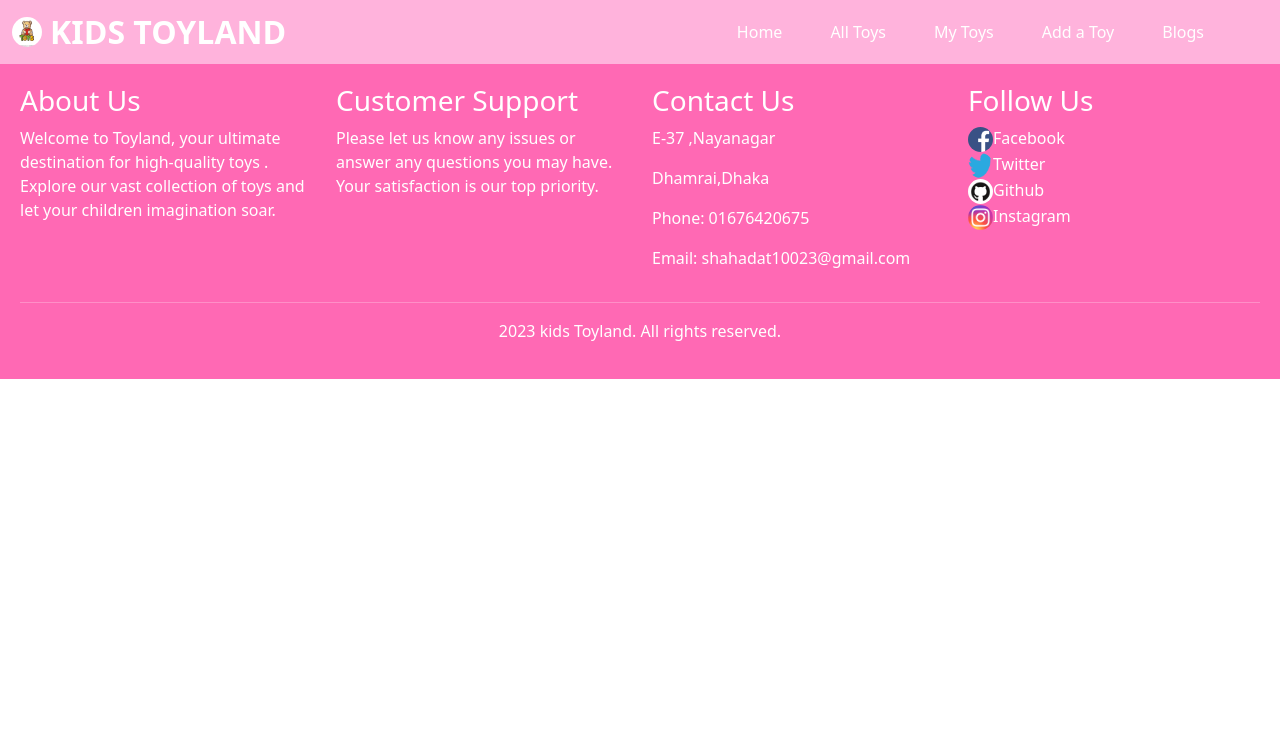
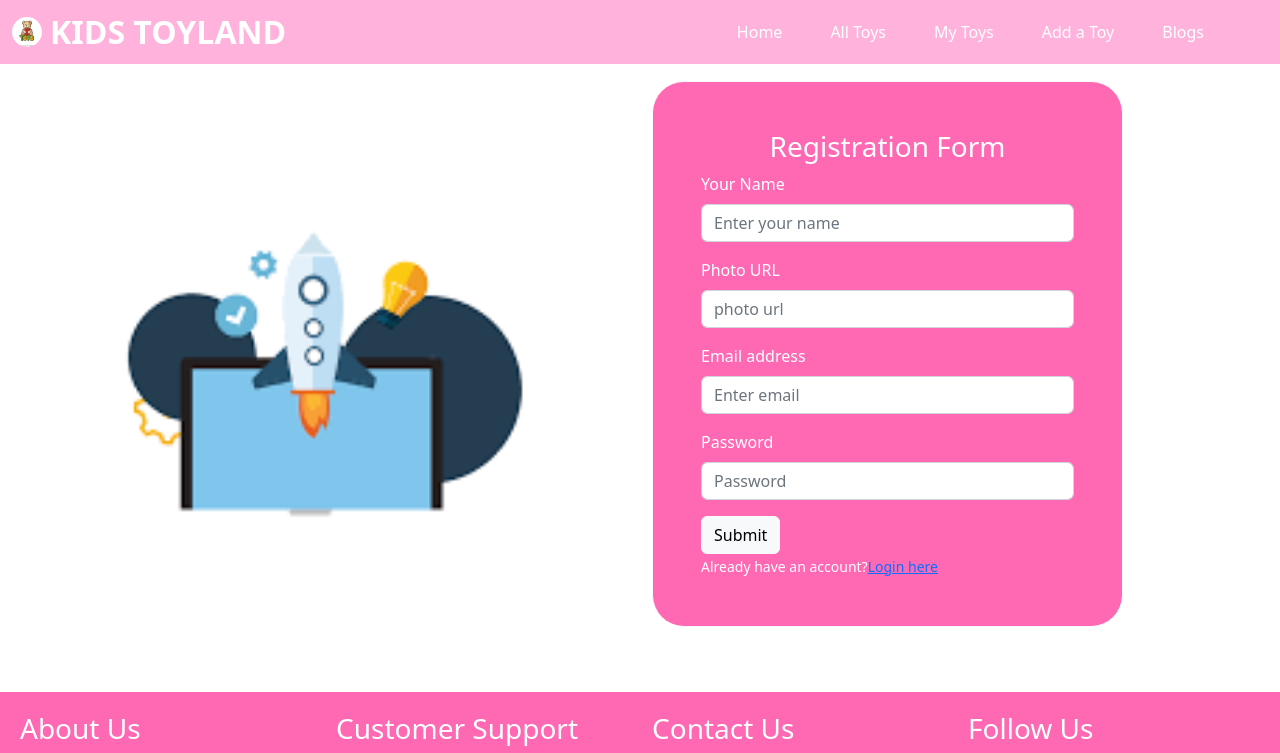
Before and after one commit to shahadat10033/toyland-for-kids-clientSide, a React (Vite) app: page /register in a window 1280 px wide. Shown: the top 753 px of the page. Built offline with nearby package versions, Linux system fonts and the light colour scheme; no server answers.

Commit message:
login page done without functional

```diff
--- a/src/Components/Banner.jsx
+++ b/src/Components/Banner.jsx
@@ -3,7 +3,7 @@ import { Carousel } from "react-bootstrap";
 const Banner = () => {
   return (
     <div>
-      <Carousel className="sticky-top ">
+      <Carousel>
         <Carousel.Item>
           <img
             className="d-block w-100"
--- a/src/Routes/Login.jsx
+++ b/src/Routes/Login.jsx
@@ -1,7 +1,75 @@
 import React from "react";
+import { Form } from "react-bootstrap";
+import { Link } from "react-router-dom";
 
 const Login = () => {
-  return <div></div>;
+  const handleLogin = (e) => {
+    e.preventDefault();
+  };
+  const googleSignUp = () => {};
+  return (
+    <div className="row d-flex align-items-center ">
+      <div className="col-md-6">
+        <img src="login.png" alt="" className="w-100" />
+      </div>
+      <div className="col-md-6">
+        <div
+          className=" border border-light rounded-5  mb-5 p-5 w-75 text-white"
+          style={{ background: "#FF69B4" }}
+        >
+          {" "}
+          <Form onSubmit={handleLogin}>
+            <h3 className="text-center">Login Form</h3>
+            <Form.Group className="mb-3">
+              <Form.Label>Email address</Form.Label>
+              <Form.Control
+                type="email"
+                name="email"
+                placeholder="Enter email"
+                required
+              />
+            </Form.Group>
+
+            <Form.Group className="mb-3">
+              <Form.Label>Password</Form.Label>
+              <Form.Control
+                type="password"
+                name="password"
+                placeholder="Password"
+                required
+              />
+              <Form.Text className="text-white">{}</Form.Text>
+            </Form.Group>
+
+            <button className="btn btn-light" type="submit">
+              Login
+            </button>
+            <br />
+            <Form.Text className="text-white">
+              New to this website?
+              <Link to="/register">
+                <span className="underline ">Register here</span>
+              </Link>
+            </Form.Text>
+            <br />
+          </Form>
+          <hr />
+          <div className="text-center"> Alternative Sign in</div>
+          <br />
+          <button className="btn btn-light " onClick={googleSignUp}>
+            <span>
+              <img
+                src="google.svg"
+                alt=""
+                style={{ width: 20, height: 20 }}
+              ></img>
+            </span>
+            google sign in
+          </button>
+        </div>
+      </div>
+    </div>
+  );
 };
 
 export default Login;
--- a/src/Routes/Register.jsx
+++ b/src/Routes/Register.jsx
@@ -1,7 +1,79 @@
 import React from "react";
+import { Form } from "react-bootstrap";
+import { Link } from "react-router-dom";
 
 const Register = () => {
-  return <div></div>;
+  const handleRegister = (e) => {};
+
+  return (
+    <div className="row d-flex align-items-center ">
+      <div className="col-md-6">
+        <img src="register.png" alt="" className="w-100" />
+      </div>
+      <div className="col-md-6">
+        <div
+          className=" border border-light rounded-5  mb-5 p-5 w-75 text-white"
+          style={{ background: "#FF69B4" }}
+        >
+          {" "}
+          <Form onSubmit={handleRegister}>
+            <h3 className="text-center">Registration Form</h3>
+
+            <Form.Group className="mb-3">
+              <Form.Label>Your Name</Form.Label>
+              <Form.Control
+                type="text"
+                name="username"
+                placeholder="Enter your name"
+                required
+              />
+            </Form.Group>
+            <Form.Group className="mb-3">
+              <Form.Label>Photo URL</Form.Label>
+              <Form.Control
+                type="text"
+                name="photoURL"
+                placeholder="photo url"
+                required
+              />
+            </Form.Group>
+            <Form.Group className="mb-3">
+              <Form.Label>Email address</Form.Label>
+              <Form.Control
+                type="email"
+                name="email"
+                placeholder="Enter email"
+                required
+              />
+            </Form.Group>
+
+            <Form.Group className="mb-3">
+              <Form.Label>Password</Form.Label>
+              <Form.Control
+                type="password"
+                name="password"
+                placeholder="Password"
+                required
+              />
+              <Form.Text className="text-white">{}</Form.Text>
+            </Form.Group>
+
+            <button className="btn btn-light" type="submit">
+              Submit
+            </button>
+            <br />
+            <Form.Text className="text-white">
+              Already have an account?
+              <Link to="/login">
+                <span className="underline ">Login here</span>
+              </Link>
+            </Form.Text>
+            <br />
+          </Form>
+        </div>
+      </div>
+    </div>
+  );
 };
 
 export default Register;
--- /dev/null
+++ b/src/firebase/AuthProvider.jsx
@@ -0,0 +1,92 @@
+import React, { createContext, useEffect, useState } from "react";
+import {
+  GoogleAuthProvider,
+  createUserWithEmailAndPassword,
+  getAuth,
+  onAuthStateChanged,
+  signInWithEmailAndPassword,
+  signInWithPopup,
+  signOut,
+  updateProfile,
+} from "firebase/auth";
+import app from "./firebase.config";
+const AuthContext = createContext(null);
+const AuthProvider = ({ children }) => {
+  const [user, setUser] = useState(null);
+  const [loader, setLoader] = useState(true);
+  const auth = getAuth(app);
+  // google sign up
+  const googleProvider = new GoogleAuthProvider();
+  const googleSignUp = () => {
+    signInWithPopup(auth, googleProvider)
+      .then((result) => {
+        const user = result.user;
+      })
+      .catch((error) => {
+        const errorMessage = error.message;
+      });
+  };
+
+  // email registration
+
+  const emailRegister = (email, password) => {
+    setLoader(true);
+    return createUserWithEmailAndPassword(auth, email, password);
+  };
+  //   email sign in
+  const emailLogin = (email, password) => {
+    setLoader(true);
+    return signInWithEmailAndPassword(auth, email, password);
+  };
+  //   sign out
+  const logOut = () => {
+    setLoader(true);
+    signOut(auth)
+      .then(() => {
+        // Sign-out successful.
+      })
+      .catch((error) => {
+        // An error happened.
+      });
+  };
+  // getUserCurrentState
+
+  useEffect(() => {
+    const unsubscribe = onAuthStateChanged(auth, (user) => {
+      setUser(user);
+      setLoader(false);
+    });
+    return () => {
+      return unsubscribe();
+    };
+  }, []);
+  // update user profile
+
+  const profileUpdate = (name, image) => {
+    return updateProfile(auth.currentUser, {
+      displayName: name,
+      photoURL: image,
+    })
+      .then(() => {})
+      .catch((error) => {
+        // An error occurred
+        // ...
+      });
+  };
+
+  const authInfo = {
+    profileUpdate,
+    googleSignUp,
+    user,
+    emailRegister,
+    setUser,
+    emailLogin,
+    logOut,
+    loader,
+  };
+  return (
+    <AuthContext.Provider value={authInfo}>{children}</AuthContext.Provider>
+  );
+};
+
+export default AuthProvider;
--- a/src/main.jsx
+++ b/src/main.jsx
@@ -9,6 +9,7 @@ import Login from "./Routes/Login";
 import Register from "./Routes/Register";
 import Blogs from "./Routes/Blogs";
 import ErrorPage from "./Components/ErrorPage";
+import AuthProvider from "./firebase/AuthProvider";
 
 const router = createBrowserRouter([
   {
@@ -38,6 +39,8 @@ const router = createBrowserRouter([
 
 ReactDOM.createRoot(document.getElementById("root")).render(
   <React.StrictMode>
-    <RouterProvider router={router} />
+    <AuthProvider>
+      <RouterProvider router={router} />
+    </AuthProvider>
   </React.StrictMode>
 );
```
Also changed, not shown: .eslintrc.cjs, public/login.png (added), public/register.png (added).
